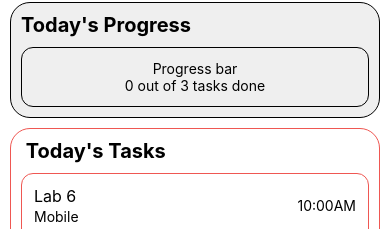
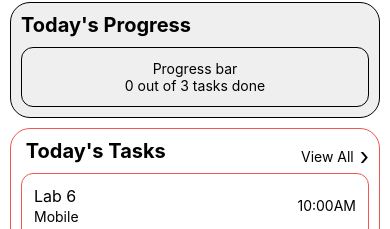
Before and after one commit to juliadicostanzo/Doable, a React Native app: screen /Home in a window 390 px wide. Shown: the part 158-387 px from the top of the page. Built offline with nearby package versions, Linux system fonts and the light colour scheme.

Commit message:
add View all button to Today's Task section

```diff
--- a/screens/HomeScreen.js
+++ b/screens/HomeScreen.js
@@ -35,9 +35,16 @@ export function HomeScreen() {
       <View style={styles.space}/>
 
       <View style={styles.todaysTasksContainer}>
-        <Text style={styles.todayTitle}> Today's Tasks </Text>
+
+        <View style={styles.sectionHeader}>
+          <Text style={styles.todayTitle}> Today's Tasks </Text>
+          <TouchableOpacity style={styles.viewAllContainer}>
+            <Text style={styles.viewAllText}>View All</Text>
+            <Text style={styles.viewAllArrow}>›</Text>
+          </TouchableOpacity>
+        </View>
+
           <View style={styles.todayTaskBox}>
-
             <TouchableOpacity>
               <TodayTask title="Lab 6" list="Mobile" Date="10/16/26" time="10:00AM"/>
             </TouchableOpacity>
@@ -140,4 +147,23 @@ const styles = StyleSheet.create({
     backgroundColor: '#4e4c4c',
     margin: 8,
   },
+  sectionHeader: {
+    flexDirection: 'row',
+    justifyContent: 'space-between',
+    alignItems: 'center',
+  },
+
+  viewAllContainer: {
+    flexDirection: 'row',
+    alignItems: 'center',
+  },
+
+  viewAllText: {
+    fontSize: 14,
+    marginRight: 6,
+  },
+
+  viewAllArrow: {
+    fontSize: 24,
+  },
 });
```
